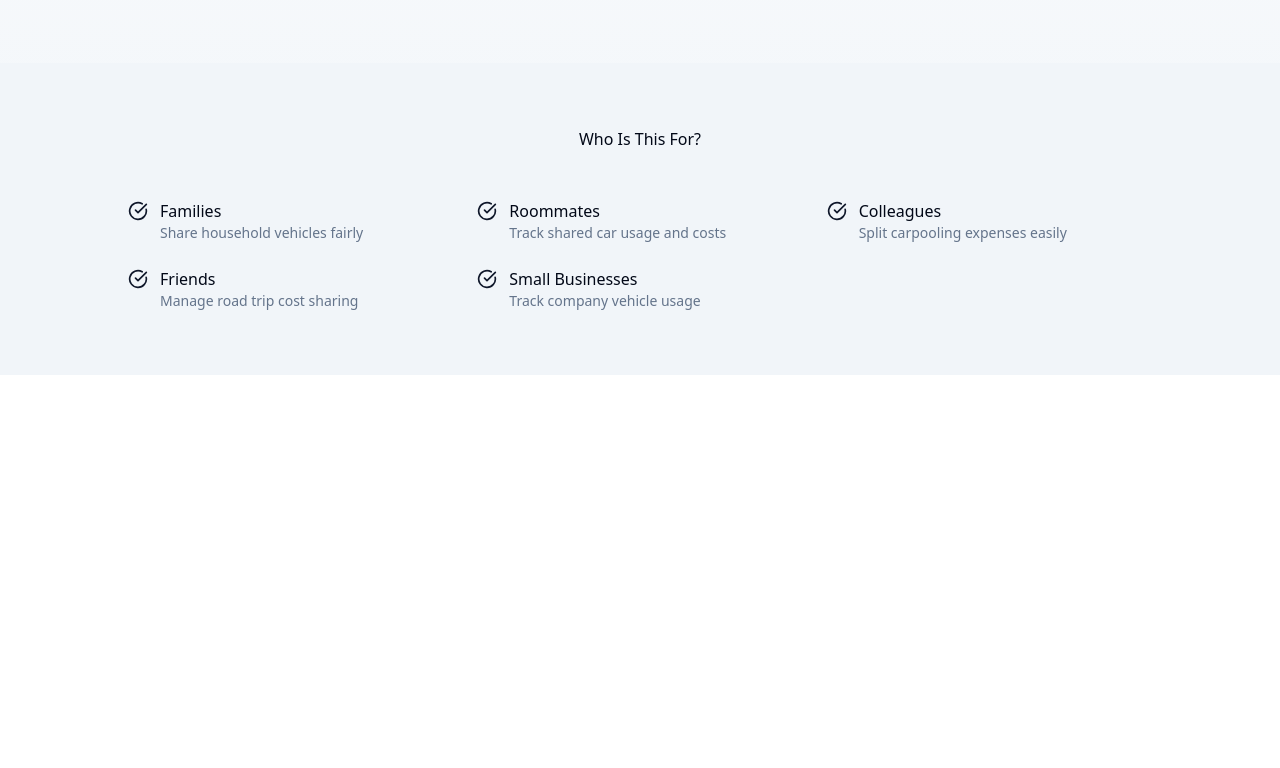
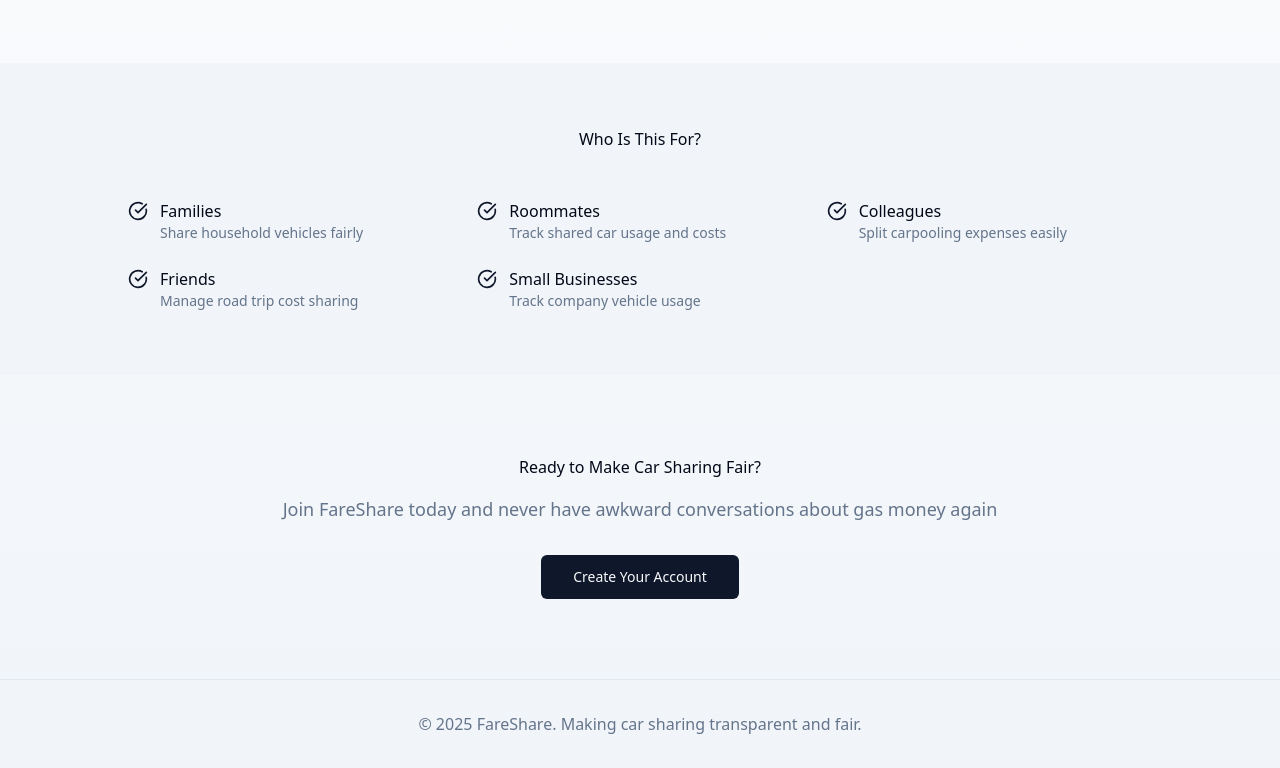
Before and after one commit to keithchewzk/fareshare, a React (Vite) app in the folder frontend/: page / in a window 1280 px wide. Shown: the part 772-1540 px from the top of the page. Before the commit the page ends 1147 px from the top, so only its background shows below. Built offline with nearby package versions, Linux system fonts and the light colour scheme.

Commit message:
landing page footer and CTA

```diff
--- a/frontend/src/components/LandingPage/index.tsx
+++ b/frontend/src/components/LandingPage/index.tsx
@@ -93,7 +93,23 @@
         </div>
       </section>
 
-      {/* Rest of content will go here */}
+      {/* CTA Section */}
+      <section className="container mx-auto px-4 py-20 text-center">
+        <h2 className="mb-4">Ready to Make Car Sharing Fair?</h2>
+        <p className="text-muted-foreground mb-8 text-lg">
+          Join FareShare today and never have awkward conversations about gas money again
+        </p>
+        <Button size="lg" onClick={onGetStarted} className="px-8">
+          Create Your Account
+        </Button>
+      </section>
+
+      {/* Footer */}
+      <footer className="border-t py-8">
+        <div className="container mx-auto px-4 text-center text-muted-foreground">
+          <p>© 2025 FareShare. Making car sharing transparent and fair.</p>
+        </div>
+      </footer>
     </div>
   );
 }
```
